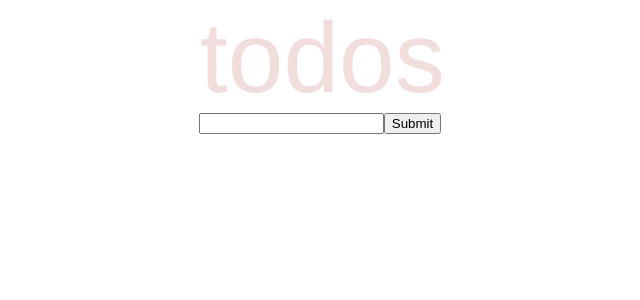
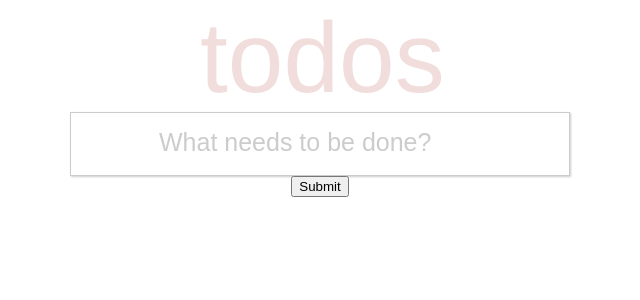
Before and after one commit to jdonesky/todo, a React (Create React App) app: page / in a window 1280 px wide. Shown: the top 300 px of the page, without its empty margins (320-960 px from the left). Built offline with nearby package versions, Linux system fonts and the light colour scheme.

Commit message:
complete base input box stlyling

```diff
--- a/package.json
+++ b/package.json
@@ -3,6 +3,9 @@
   "version": "0.1.0",
   "private": true,
   "dependencies": {
+    "@fortawesome/fontawesome-svg-core": "^1.2.30",
+    "@fortawesome/free-solid-svg-icons": "^5.14.0",
+    "@fortawesome/react-fontawesome": "^0.1.11",
     "@testing-library/jest-dom": "^4.2.4",
     "@testing-library/react": "^9.3.2",
     "@testing-library/user-event": "^7.1.2",
--- a/src/components/Header/Title/Title.module.css
+++ b/src/components/Header/Title/Title.module.css
@@ -6,7 +6,7 @@
 }
 
 .Title {
-    font: 100px 'Helvetica Neue', Helvetica, Arial, sans-serif;
+    font-size: 100px;
     color: rgba(200,125,115,0.25);
     font-weight: 100;
     height:100%;
--- /dev/null
+++ b/src/components/UI/Button/SelectAll.module.css
@@ -0,0 +1,14 @@
+.Container {
+    display: inline-block;
+    background: white;
+    padding: 4px;
+    margin: 0;
+    box-sizing: border-box;
+    align-content: center;
+}
+
+.Chevron {
+    height: 100%;
+    width: 80%;
+    color: #cccccc;
+}
--- a/src/components/UI/Input/Input.js
+++ b/src/components/UI/Input/Input.js
@@ -0,0 +1,17 @@
+import React from 'react'
+import classes from './Input.module.css'
+
+export const Input = props => {
+    return (
+        <div className={classes.InputContainer}>
+            <input
+                className={classes.InputElement}
+                type={props.type}
+                value={props.value}
+                placeholder={props.placeholder}
+                onChange={props.changed}
+            />
+        </div>
+    )
+
+}
--- a/src/components/UI/Input/Input.module.css
+++ b/src/components/UI/Input/Input.module.css
@@ -0,0 +1,26 @@
+.InputContainer {
+    max-width: 500px;
+    height: 4rem;
+    border: 1px solid #ccc;
+    box-shadow: 1px 1px 2px #cccccc;
+    box-sizing: border-box;
+    padding: 5px;
+    background-color: white;
+    font: 14px 'Helvetica Neue', Helvetica, Arial, sans-serif;
+}
+
+.InputElement {
+    border: none;
+    height: 90%;
+    font-size: 25px;
+    font-weight: 100;
+}
+
+.InputElement:focus {
+    outline: none;
+}
+
+::placeholder {
+    color: #ccc;
+    font-weight: 100;
+}
--- a/src/components/todoItem.js
+++ b/src/components/todoItem.js
@@ -1,4 +1,4 @@
-import React from 'react'
+import React from 'react';
 
 const todoItem = (props) => {
     return (
--- a/src/containers/Todo/Todo.js
+++ b/src/containers/Todo/Todo.js
@@ -1,4 +1,5 @@
 import React, {Component} from "react";
+import { Input } from '../../components/UI/Input/Input.js';
 import TodoItems from "../../components/todoItems";
 
 export default class Todo extends Component {
@@ -23,10 +24,10 @@ export default class Todo extends Component {
     }
 
     render() {
-        // const entries = this.state.todoEntries.length ? <TodoItems items={this.state.todoEntries}/> : null
         return (
             <div>
-                <input onChange={(event) => this.onChangeHandler(event)} value={this.state.todoEntry}/>
+                <Input changed={(event) => this.onChangeHandler(event)} value={this.state.todoEntry} placeholder="What needs to be done?"/>
+                {/*<input onChange={(event) => this.onChangeHandler(event)} value={this.state.todoEntry}/>*/}
                 <button onClick={() => this.onSubmitHandler()}>Submit</button>
                 <TodoItems items={this.state.todoEntries}/>
             </div>
--- a/src/hoc/Layout/Layout.module.css
+++ b/src/hoc/Layout/Layout.module.css
@@ -1,3 +1,7 @@
+.Layout {
+    margin: 0;
+}
+
 .Content {
     margin: 0 auto;
     max-width: 500px;
--- a/src/index.css
+++ b/src/index.css
@@ -1,13 +1,4 @@
 body {
   margin: 0;
-  font-family: -apple-system, BlinkMacSystemFont, 'Segoe UI', 'Roboto', 'Oxygen',
-    'Ubuntu', 'Cantarell', 'Fira Sans', 'Droid Sans', 'Helvetica Neue',
-    sans-serif;
-  -webkit-font-smoothing: antialiased;
-  -moz-osx-font-smoothing: grayscale;
+  font: 14px 'Helvetica Neue', Helvetica, Arial, sans-serif;
 }
-
-code {
-  font-family: source-code-pro, Menlo, Monaco, Consolas, 'Courier New',
-    monospace;
-}
```
Also changed, not shown: src/components/UI/Button/SelectAll.js (added, +11 -0 lines), 1 other file (tests, documents, lock files or other folders).
